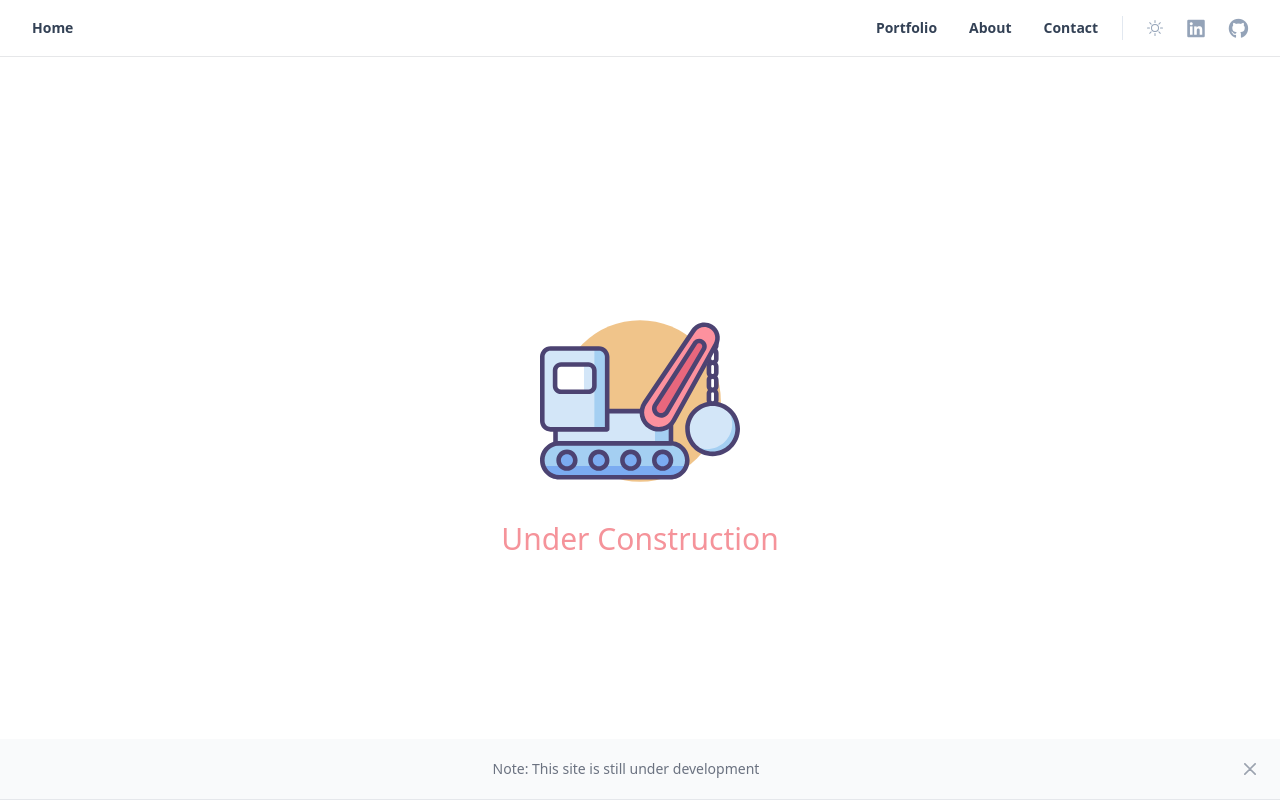
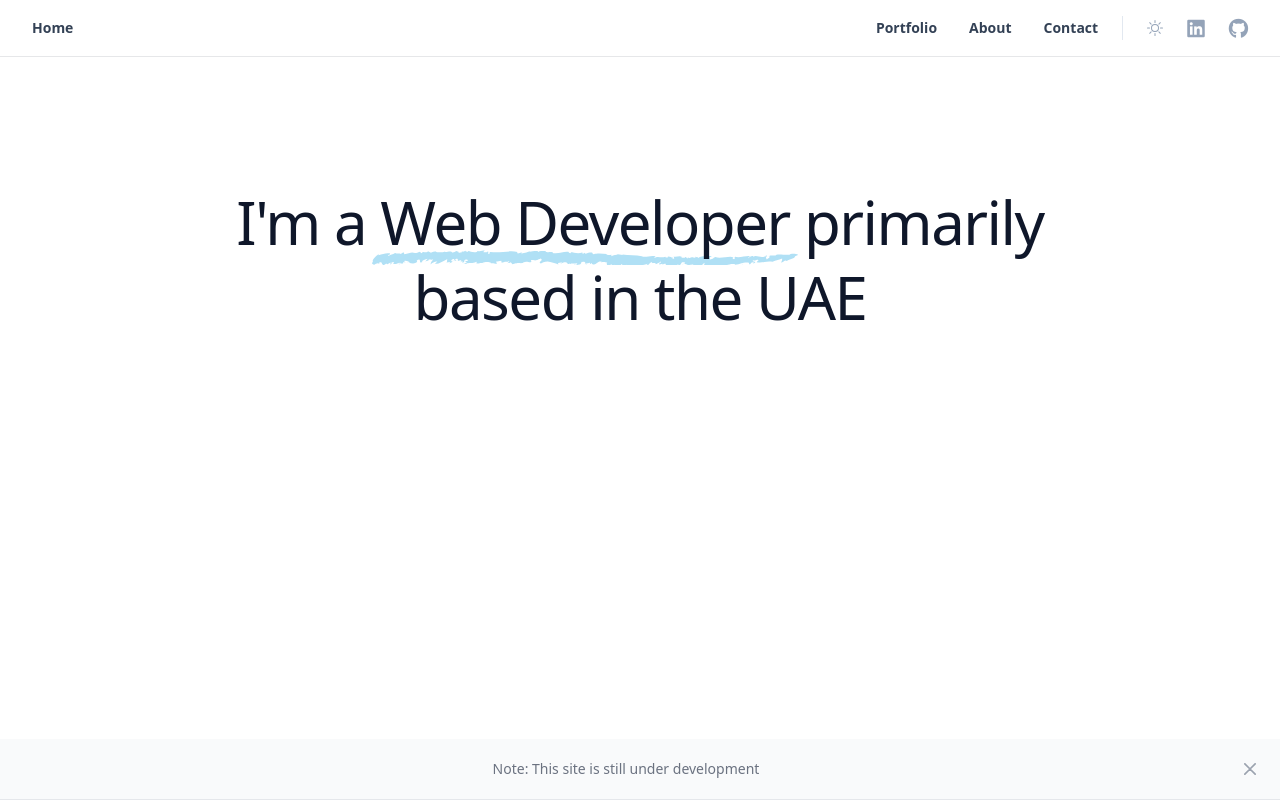
Before and after one commit to samimsu/samimsu.github.io, a React (Vite) app: page / in a window 1280 px wide. Built offline with nearby package versions, Linux system fonts and the light colour scheme.

Commit message:
Build initial home page

```diff
--- a/src/App.css
+++ b/src/App.css
@@ -1,6 +1,31 @@
+@tailwind base;
+@tailwind components;
+@tailwind utilities;
+
 #root {
   width: 100%;
   max-width: 1280px;
   margin: 0 auto;
   text-align: center;
 }
+
+@layer utilities {
+  .underline-svg,
+  .underline-svg-dark {
+    content: "";
+    position: absolute;
+    bottom: -0.125rem;
+    left: -0.5rem;
+    right: -0.5rem;
+    height: 1.25rem;
+    background-size: cover;
+  }
+
+  .underline-svg {
+    background-image: url("./assets/underline.svg");
+  }
+
+  .underline-svg-dark {
+    background-image: url("./assets/underline-dark.svg");
+  }
+}
--- a/src/pages/Home.tsx
+++ b/src/pages/Home.tsx
@@ -1,10 +1,17 @@
 import RootLayout from "../layouts/RootLayout";
-import UnderConstruction from "../components/UnderConstruction";
 
 const Home = () => {
   return (
     <RootLayout>
-      <UnderConstruction />
+      <div className="relative max-w-4xl mx-auto pt-20 sm:pt-24 lg:pt-32">
+        <h1 className="text-slate-900 font-medium !leading-tight text-4xl sm:text-5xl lg:text-6xl tracking-tight text-center dark:text-white z-50">
+          I'm a{" "}
+          <span className="relative sm:after:underline-svg sm:dark:after:underline-svg-dark">
+            <span className="relative z-10">Web Developer</span>
+          </span>{" "}
+          primarily based in the UAE
+        </h1>
+      </div>
     </RootLayout>
   );
 };
```
Also changed, not shown: src/assets/underline-dark.svg (added), src/assets/underline.svg (added).
